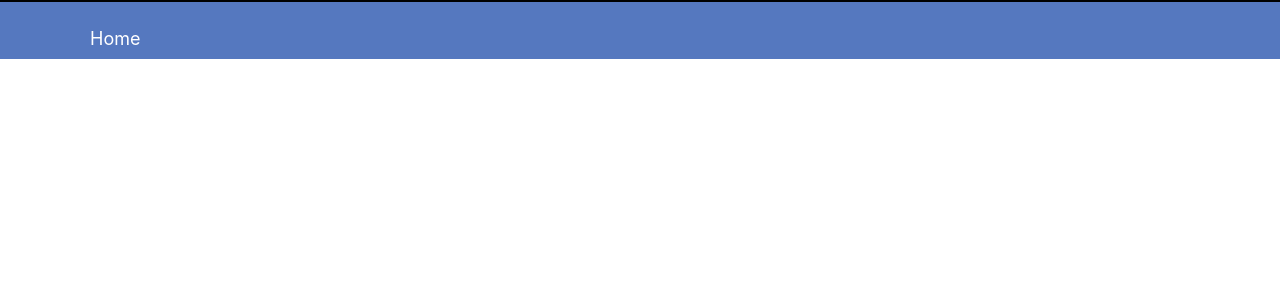
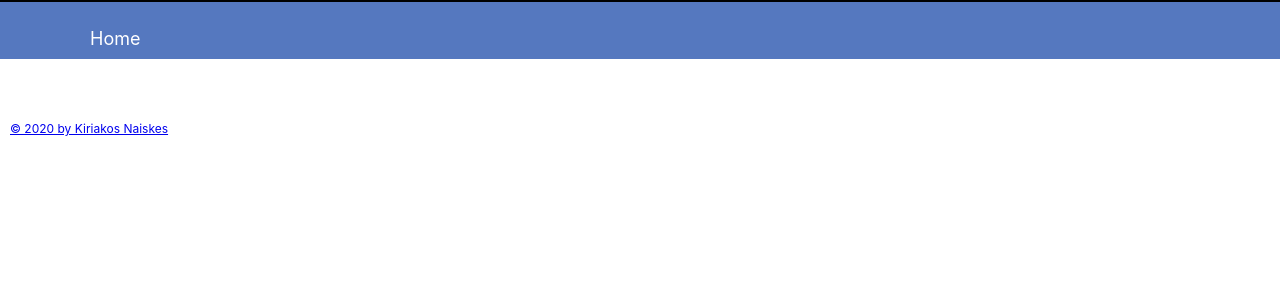
Before and after one commit to KNaiskes/dht22-api-frontend, a React (Create React App) app: page / in a window 1280 px wide. Shown: the top 300 px of the page. Built offline with nearby package versions, Linux system fonts and the light colour scheme.

Commit message:
add footer

```diff
--- a/src/App.js
+++ b/src/App.js
@@ -1,11 +1,13 @@
 import React from 'react';
 import './App.css';
 import Navbar from "./components/navbar/Navbar.js";
+import Footer from "./components/footer/Footer.js";
 
 function App() {
     return (
 	<div>
 	    <Navbar />
+	    <Footer />
 	</div>
     );
 }
--- /dev/null
+++ b/src/components/footer/Footer.css
@@ -0,0 +1,14 @@
+.footer {
+    width: 100%;
+    flotat: left;
+    font-size: 20px;
+    height: 1rem;
+    margin-top: 1em;
+    padding: 20px 10px;
+    background-color: white;
+    color: black;
+}
+
+.footer p {
+    font-size: 12px;
+}
--- /dev/null
+++ b/src/components/footer/Footer.js
@@ -0,0 +1,12 @@
+import React from "react";
+import "./Footer.css"
+
+const Footer = () => (
+  <div className="footer">
+	<p> <a target="_blank" href="#"><span>&copy;
+    2020 by Kiriakos Naiskes</span></a>
+    </p>
+  </div>
+);
+
+export default Footer;
```
